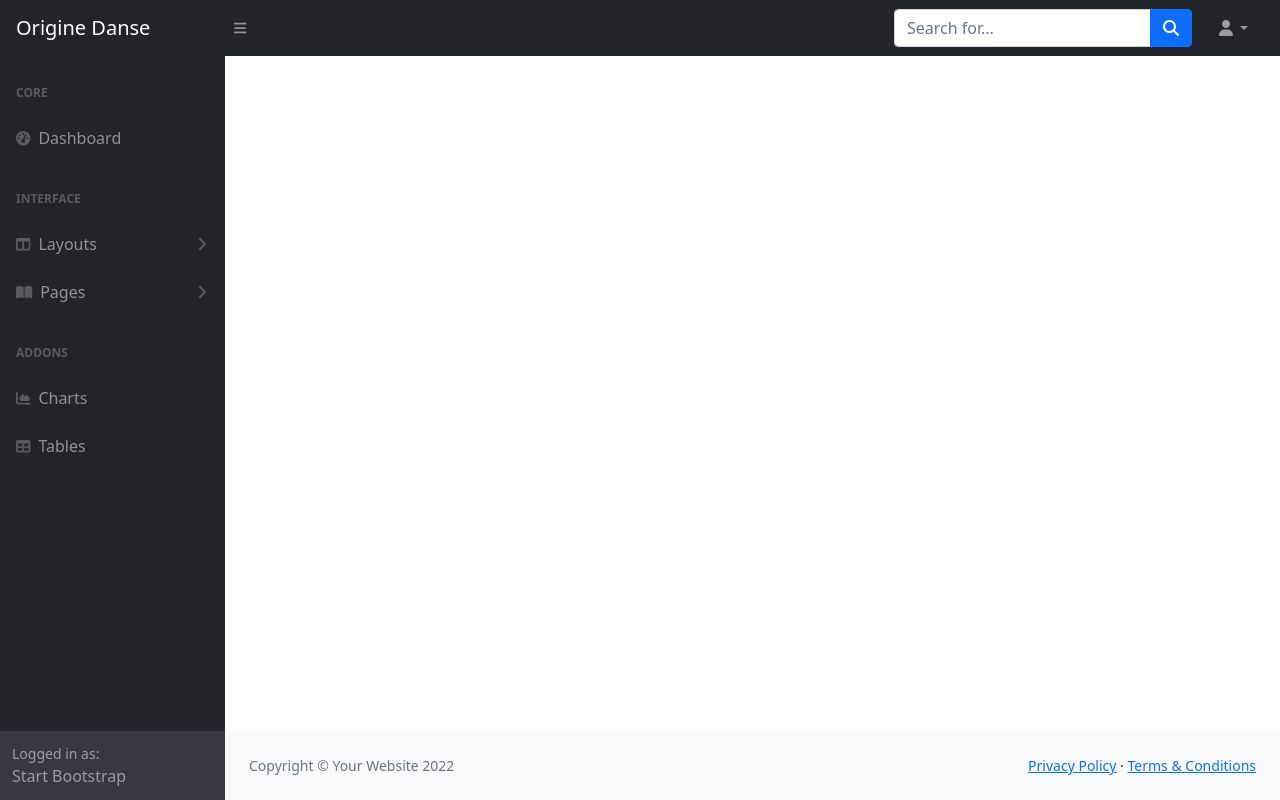
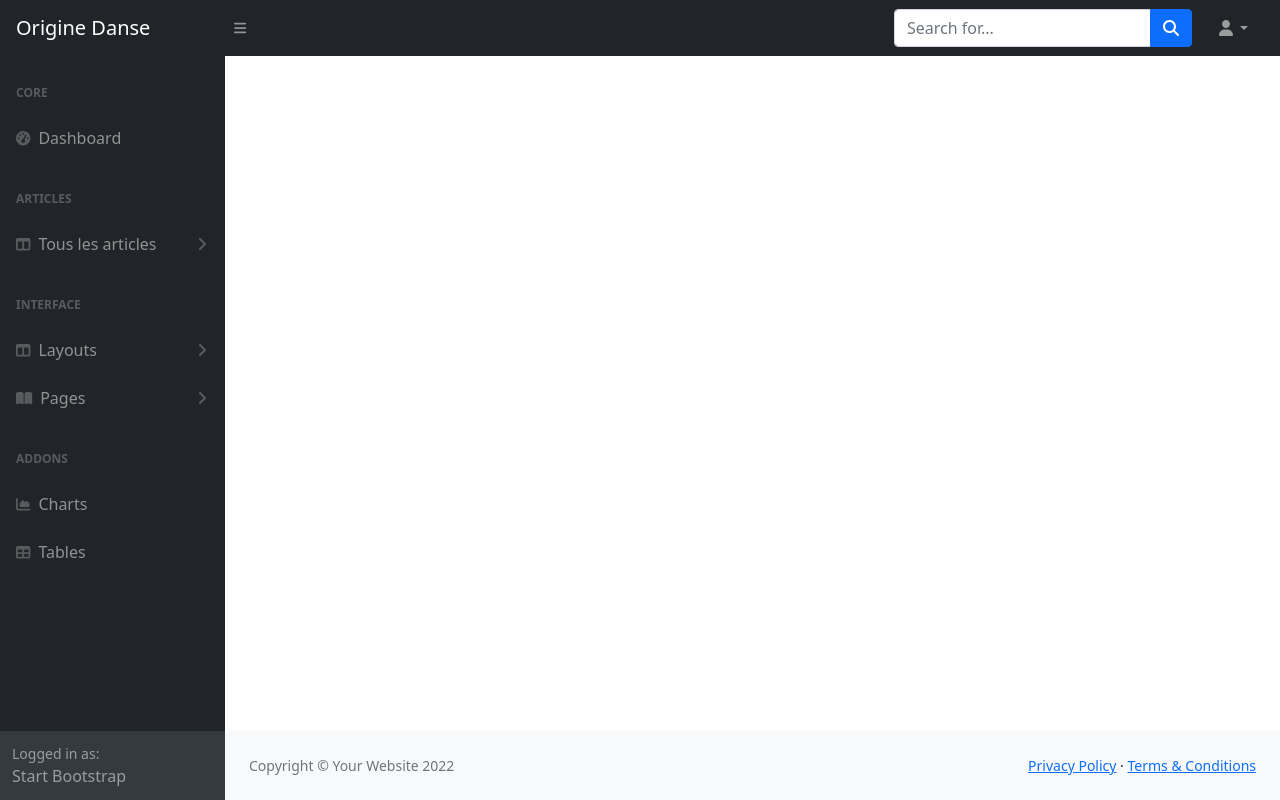
Before and after one commit to Seasonbrucelee/originedanse_symfony, a Symfony app: template templates/sbadmin.html.twig in a window 1280 px wide. Run offline with Twig, Linux system fonts and the light colour scheme; the template is opened without the code that fills it, so the values that code supplies are empty; some libraries are stand-ins or nearby versions.

Commit message:
modif composer json dans require-dev, mise en place des liens dans la page aadmin pour category et add post

```diff
--- a/src/Controller/PostController.php
+++ b/src/Controller/PostController.php
@@ -27,7 +27,6 @@ class PostController extends AbstractController
         return $this->render('post/home.html.twig', [
             'posts' => $posts,
             'oldPosts' => $oldPosts,
-0
         ]);
         // J'appelle ma VUE en lui envoyant tous les posts et c'est à lui de les afficher
 
--- a/templates/originedanse.html.twig
+++ b/templates/originedanse.html.twig
@@ -23,8 +23,6 @@
             <ul>
                 <li><a href="{{ path('home') }}">Accueil</a></li>
                 <li><a href="#cours">Cours Open</a></li>
-                <li><a href="#professeurs">Professeurs</a></li>
-                <li><a href="#formations">Formations</a></li>
 
                 {% if not is_granted("ROLE_USER") %}
 
@@ -67,7 +65,6 @@
             </nav>
             <!-- ________ social networks ________ -->
             <section>
-                <figure>
                     <a href="#">
                         <img src="{{ asset('originedanse/images/icon-facebook.png') }}" alt="Facebook">
                     </a>
@@ -77,11 +74,8 @@
                     <a href="#">
                         <img src="{{ asset('originedanse/images/icon-linkedin.png') }}" alt="Linkedin">
                     </a>
-                </figure>
             </section>
             <p>&copy; 2010 Origine Danse. Tous droits réservés.</p>
     </footer>
-<!-- Bootstrap core JS-->
-        <script src="https://cdn.jsdelivr.net/npm/bootstrap@5.1.3/dist/js/bootstrap.bundle.min.js"></script>
 </body>
 </html>
--- a/templates/sbadmin.html.twig
+++ b/templates/sbadmin.html.twig
@@ -38,7 +38,7 @@
                         <li><a class="dropdown-item" href="#!">Settings</a></li>
                         <li><a class="dropdown-item" href="#!">Activity Log</a></li>
                         <li><hr class="dropdown-divider" /></li>
-                        <li><a class="dropdown-item" href=""{{ path ('app_logout')}}"">Logout</a></li>
+                        <li><a class="dropdown-item" href="{{ path ('app_logout')}}">Logout</a></li>
                     </ul>
                 </li>
             </ul>
@@ -53,6 +53,24 @@
                                 <div class="sb-nav-link-icon"><i class="fas fa-tachometer-alt"></i></div>
                                 Dashboard
                             </a>
+
+                            <!-- LES ARTICLES -->
+
+                            <div class="sb-sidenav-menu-heading">ARTICLES</div>
+                            <a class="nav-link collapsed" href="#" data-bs-toggle="collapse" data-bs-target="#collapseLayouts" aria-expanded="false" aria-controls="collapseLayouts">
+                                <div class="sb-nav-link-icon"><i class="fas fa-columns"></i></div>
+                                Tous les articles
+                                <div class="sb-sidenav-collapse-arrow"><i class="fas fa-angle-down"></i></div>
+                            </a>
+                            <div class="collapse" id="collapseLayouts" aria-labelledby="headingOne" data-bs-parent="#sidenavAccordion">
+
+                                <nav class="sb-sidenav-menu-nested nav">
+                                    <a class="nav-link" href="{{ path('admin_post_add') }}">Ajouter</a>
+                                    <a class="nav-link" href="{{ path('admin_category_add') }}">Catégories</a>
+                                </nav>
+
+                            </div>
+
                             <div class="sb-sidenav-menu-heading">Interface</div>
                             <a class="nav-link collapsed" href="#" data-bs-toggle="collapse" data-bs-target="#collapseLayouts" aria-expanded="false" aria-controls="collapseLayouts">
                                 <div class="sb-nav-link-icon"><i class="fas fa-columns"></i></div>
@@ -65,6 +83,7 @@
                                     <a class="nav-link" href="{{ asset('sbadmin/layout-sidenav-light.html') }}">Light Sidenav</a>
                                 </nav>
                             </div>
+
                             <a class="nav-link collapsed" href="#" data-bs-toggle="collapse" data-bs-target="#collapsePages" aria-expanded="false" aria-controls="collapsePages">
                                 <div class="sb-nav-link-icon"><i class="fas fa-book-open"></i></div>
                                 Pages
```
Also changed, not shown: templates/post/home.html.twig (+21 -12 lines), templates/post/view.html.twig (+8 -7 lines), 1 other file.
